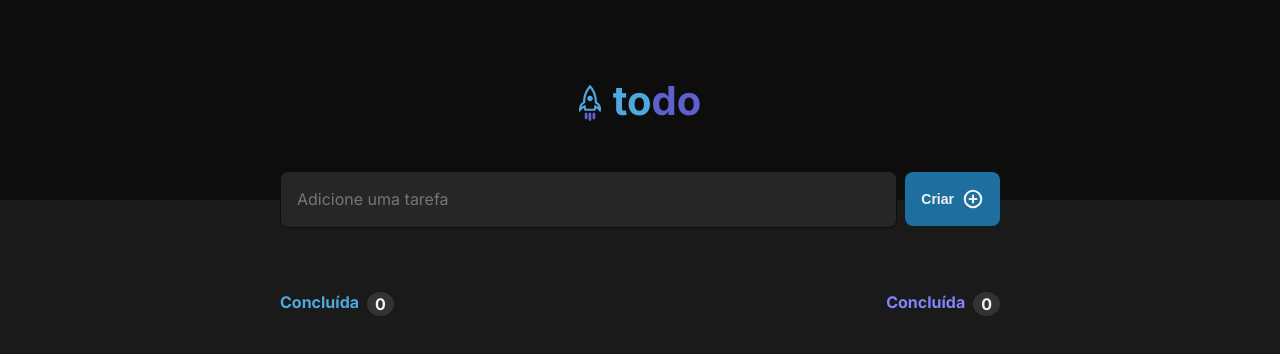
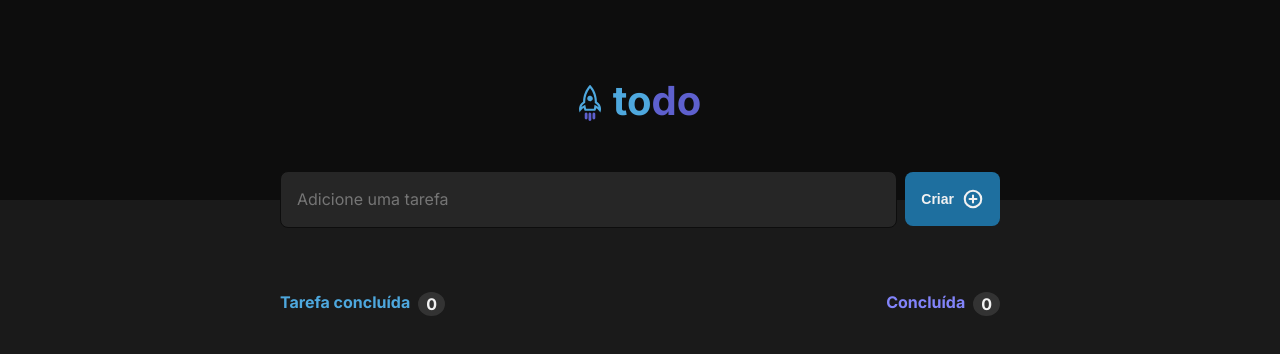
Before and after one commit to flavioaugusto1/todo-list-web, a React (Vite) app: page / in a window 1280 px wide. Shown: the top 354 px of the page. Built offline with nearby package versions, Linux system fonts and the light colour scheme.

Commit message:
fix: corrigido bug de layout quando a resolução ficava em dispositivos menores

```diff
--- a/src/App.module.css
+++ b/src/App.module.css
@@ -1,13 +1,14 @@
 .wrapper {
-  height: 100vh;
   display: grid;
   grid-template-rows: 12.5rem 1fr;
 }
 
-header {
+.wrapper > header {
   display: flex;
   align-items: center;
   justify-content: center;
+
+  background: var(--GRAY-700);
 }
 
 .wrapperHeader {
@@ -27,10 +28,6 @@ header .brand span:nth-child(1) {
 
 header .brand span:nth-child(2) {
   color: var(--PURPLE-600);
-}
-
-main {
-  background-color: var(--GRAY-600);
 }
 
 .content {
--- a/src/components/StatusTask.jsx
+++ b/src/components/StatusTask.jsx
@@ -4,7 +4,7 @@ export function StatusTask() {
   return (
     <>
       <div className={style.taskCreated}>
-        <span>Concluída</span>
+        <span>Tarefa concluída</span>
         <span className={style.taskCount}>0</span>
       </div>
 
--- a/src/global.css
+++ b/src/global.css
@@ -30,7 +30,7 @@
 }
 
 body {
-  background-color: var(--GRAY-700);
+  background: var(--GRAY-600);
   font-size: 1rem;
 }
 
```
